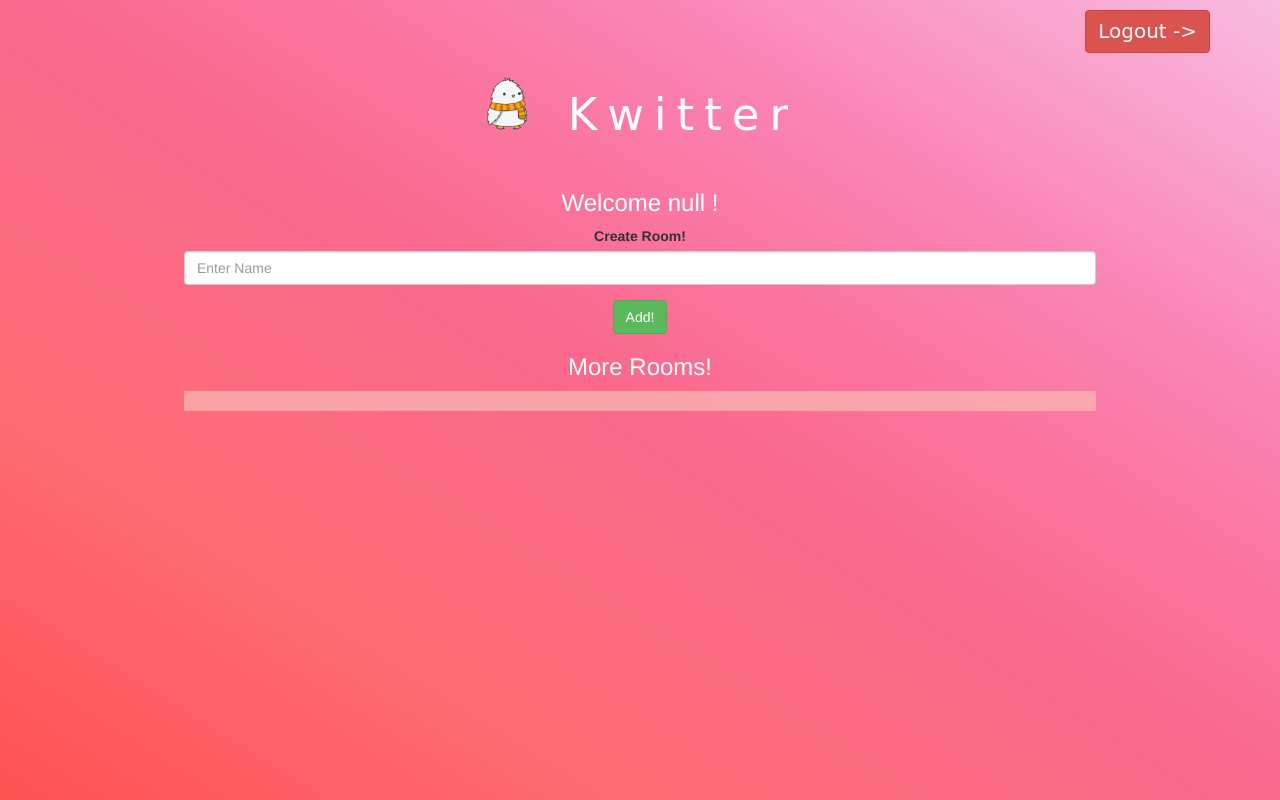
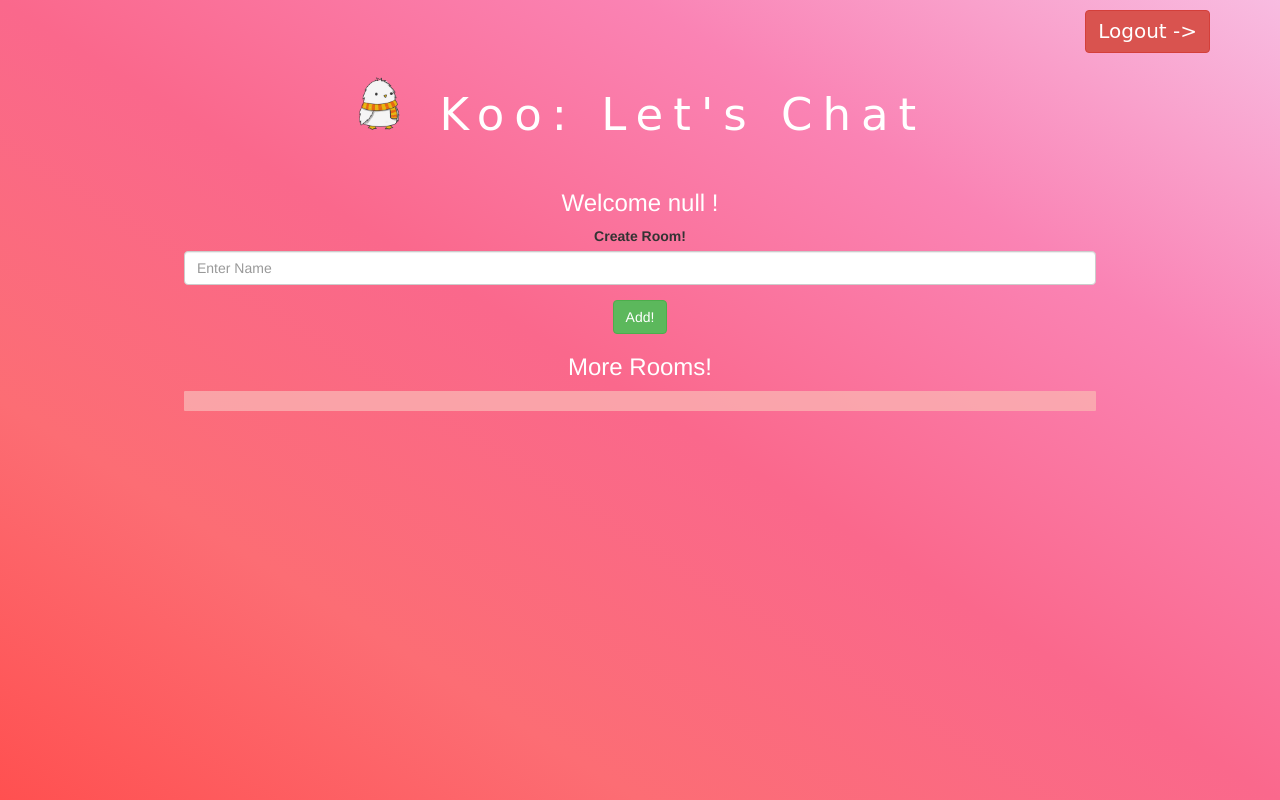
Before and after one commit to aasim-bts/kookoo, a plain HTML site: page koo_room.html in a window 1280 px wide. Drawn offline with nearby package versions, Linux system fonts and the light colour scheme; no server answers; a web font is replaced by a local one.

Commit message:
Update koo_room.html

```diff
--- a/koo_room.html
+++ b/koo_room.html
@@ -1,7 +1,7 @@
 <!DOCTYPE html>
 <html>
 <head>
-	<title>Kwitter Room</title>
+	<title>Koo: Let's Chat</title>
 <script src="https://www.gstatic.com/firebasejs/7.6.2/firebase-app.js"></script>
 <script src="https://www.gstatic.com/firebasejs/7.6.2/firebase-firestore.js"></script>
 <script src="https://www.gstatic.com/firebasejs/live/3.1/firebase.js"></script>
@@ -29,7 +29,7 @@
 				<sup>
 				<img src="koo.png">
 			</sup>
-            Kwitter
+            Koo: Let's Chat
 		</h1>
 		<h3 id="user_name" class="color_white"></h3>
 		<div class="form-group input_div_room_page">
```
